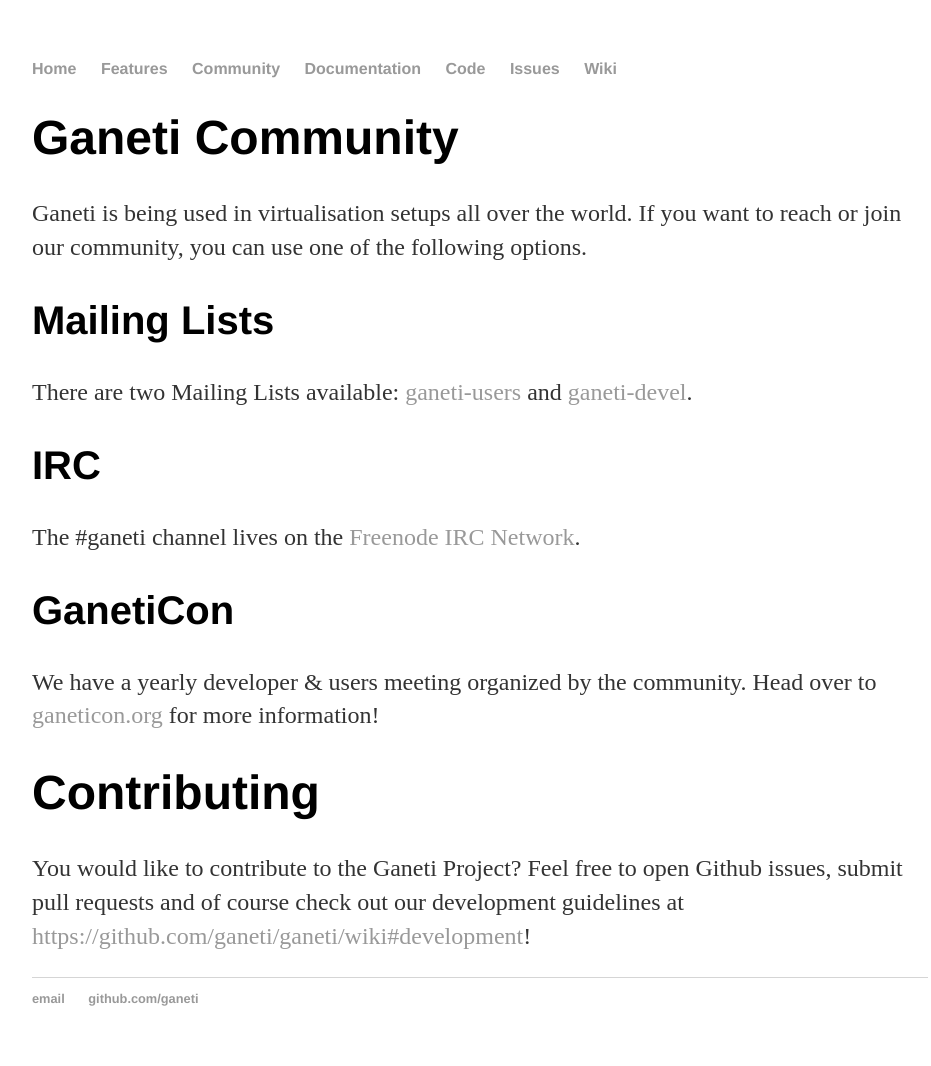
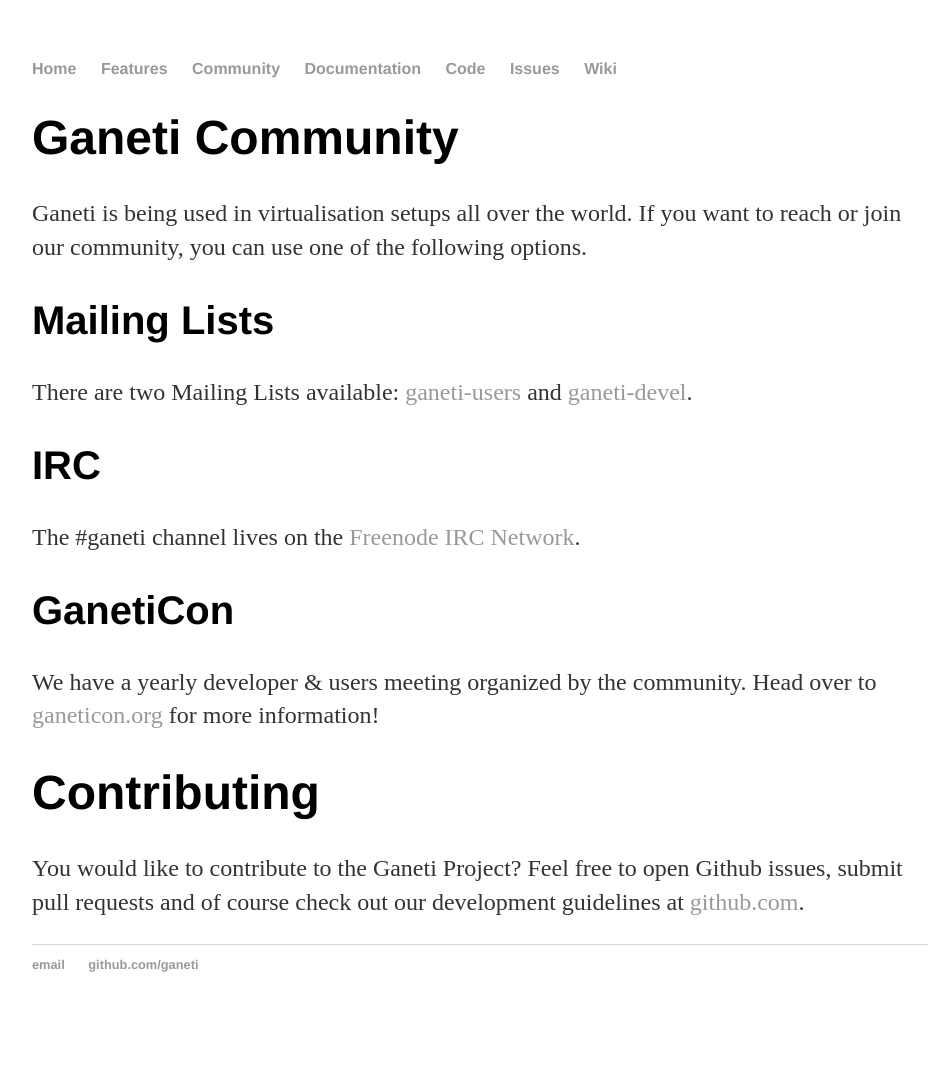
Before and after one commit to ganeti/ganeti.org, a Jekyll site: the page built from community.html, in a window 1280 px wide. Shown: the whole page, without its empty margins (160-1091 px from the left). Built offline with Jekyll 4.4.1, drawn with Linux system fonts in a browser that asks for light colours; after the commit the page ends 1032 px from its top, so only the background shows below that; part of the change alters nothing that is shown.

Commit message:
Update community.html

```diff
--- a/community.html
+++ b/community.html
@@ -21,6 +21,6 @@ title: Ganeti Community
   </p>
   <h1>Contributing</h1>
   <p>
-	  You would like to contribute to the Ganeti Project? Feel free to open Github issues, submit pull requests and of course check out our development guidelines at <a href="https://github.com/ganeti/ganeti/wiki#development">https://github.com/ganeti/ganeti/wiki#development</a>!
+	  You would like to contribute to the Ganeti Project? Feel free to open Github issues, submit pull requests and of course check out our development guidelines at <a href="https://github.com/ganeti/ganeti/wiki#development">github.com</a>.
 	</p>
 </div><!-- /.blurb -->
```
